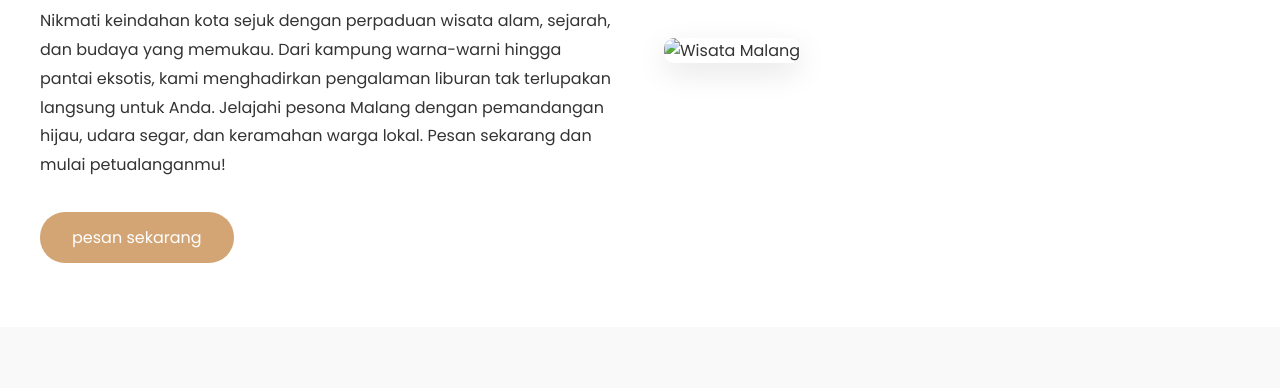
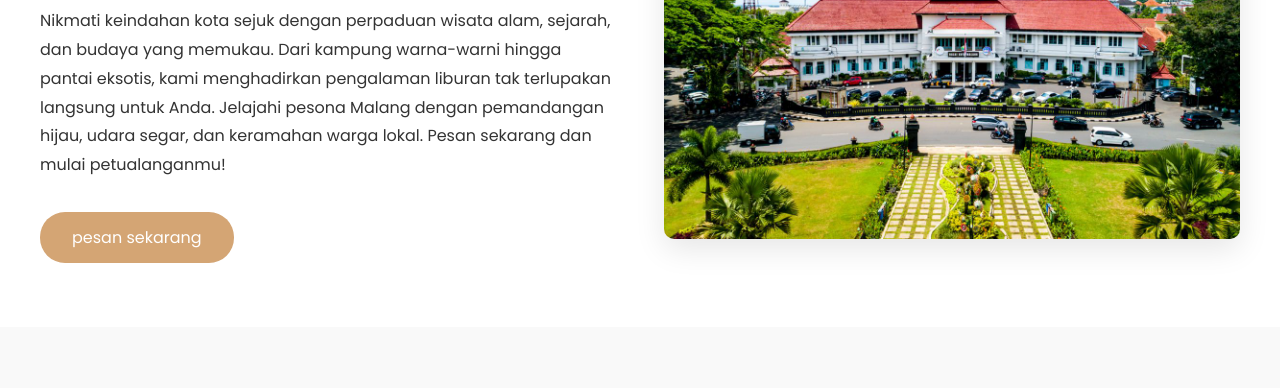
Before and after one commit to emmanuellaaaa/pesonamalang, a plain HTML site: page index.html in a window 1280 px wide. Shown: the part 300-688 px from the top of the page. Drawn offline with nearby package versions, Linux system fonts and the light colour scheme.

Commit message:
Update index.html

```diff
--- a/index.html
+++ b/index.html
@@ -33,7 +33,7 @@
             </div>
             <div class="hero-image">
                 <!-- GANTI: hero.jpg dengan foto Malang (ukuran: 600x400px) -->
-                <img src="images/hero.jpg" alt="Wisata Malang">
+                <img src="malangutama.jpg" alt="Wisata Malang">
             </div>
         </div>
     </section>
```
